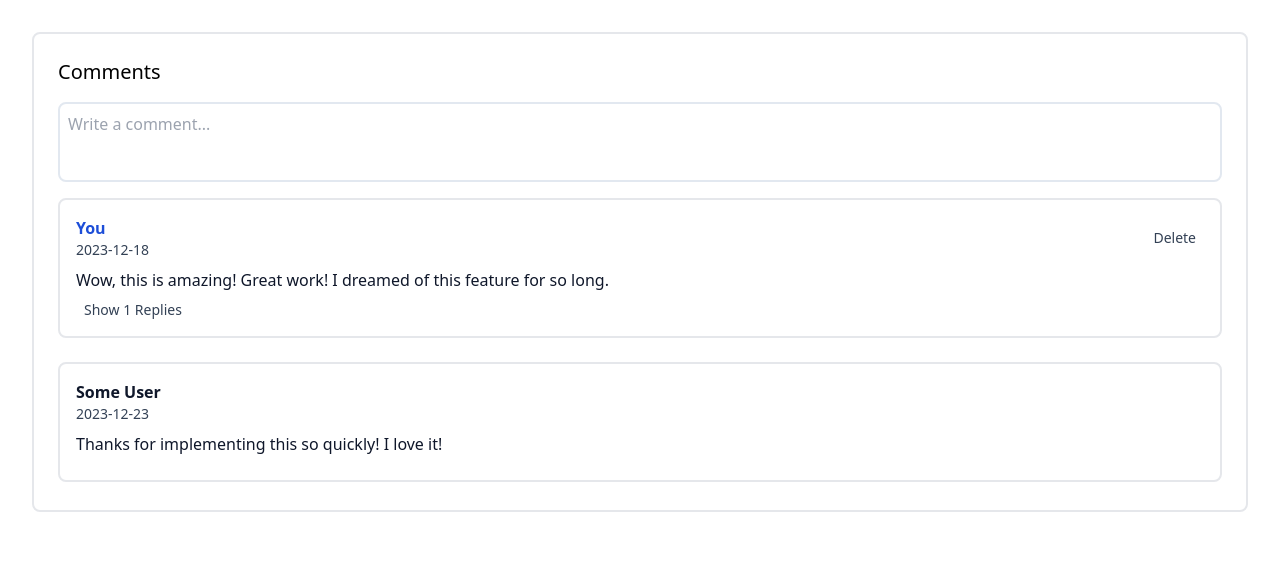
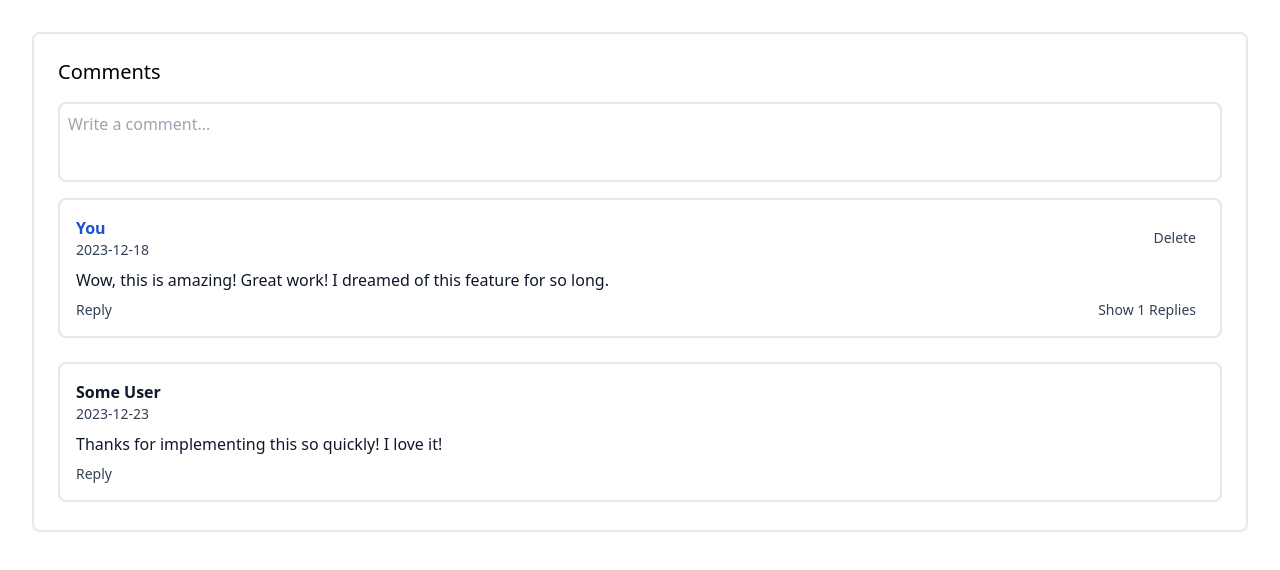
Before and after one commit to svbpz/heatpump, a React (Vite) app: page / in a window 1280 px wide. Shown: the top 570 px of the page. Built offline with nearby package versions, Linux system fonts and the light colour scheme.

Commit message:
feat: add CommentInput to each Comment to allow for replies

```diff
--- a/src/components/CommentSection/Comment.tsx
+++ b/src/components/CommentSection/Comment.tsx
@@ -1,5 +1,6 @@
 import { useState } from "react";
 import { CommentType } from "../../types";
+import CommentInput from "./CommentInput";
 
 type CommentProps = {
   comment: CommentType;
@@ -9,12 +10,14 @@ type CommentProps = {
 
 const Comment = ({ comment, onDelete, nested = false }: CommentProps) => {
   const [showReplies, setShowReplies] = useState(false);
+  const [showInput, setShowInput] = useState(false);
 
   const { id, author, date, content, replies } = comment;
   const hasReplies = replies.length > 0;
   const isOwner = author === "You";
 
   const toggleReplies = () => setShowReplies((state) => !state);
+  const toggleInput = () => setShowInput((state) => !state);
 
   const containerStyles = nested
     ? `text-slate-900 py-2 pl-4 mb-4 border-l-2 hover:bg-slate-100 ${
@@ -42,12 +45,25 @@ const Comment = ({ comment, onDelete, nested = false }: CommentProps) => {
       </div>
       <p className="mb-2">{content}</p>
       <div className="flex items-center text-slate-700 text-sm justify-between">
+        <button onClick={toggleInput} className="hover:underline">
+          {showInput ? "Cancel" : "Reply"}
+        </button>
         {hasReplies && (
-          <button onClick={toggleReplies} className="hover:underline mx-2">
+          <button onClick={toggleReplies} className="hover:underline mr-2">
             {showReplies ? "Hide replies" : `Show ${replies.length} Replies`}
           </button>
         )}
       </div>
+      {showInput && (
+        <div className="mt-2">
+          <CommentInput
+            onSubmit={(content) => {
+              console.log(content);
+              toggleInput();
+            }}
+          />
+        </div>
+      )}
       {showReplies && (
         <div className="ml-2 mt-4">
           {replies.map((reply) => (
```
